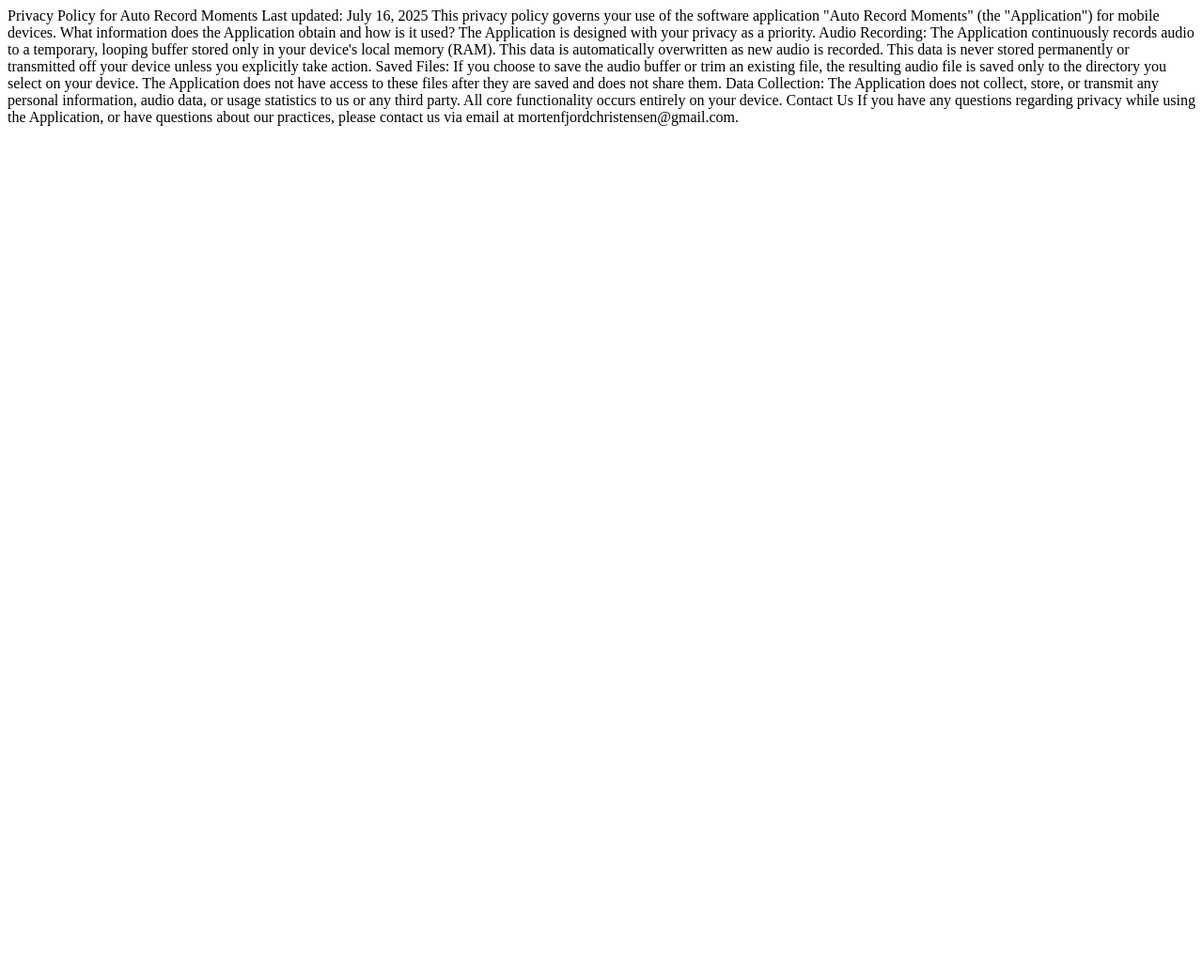
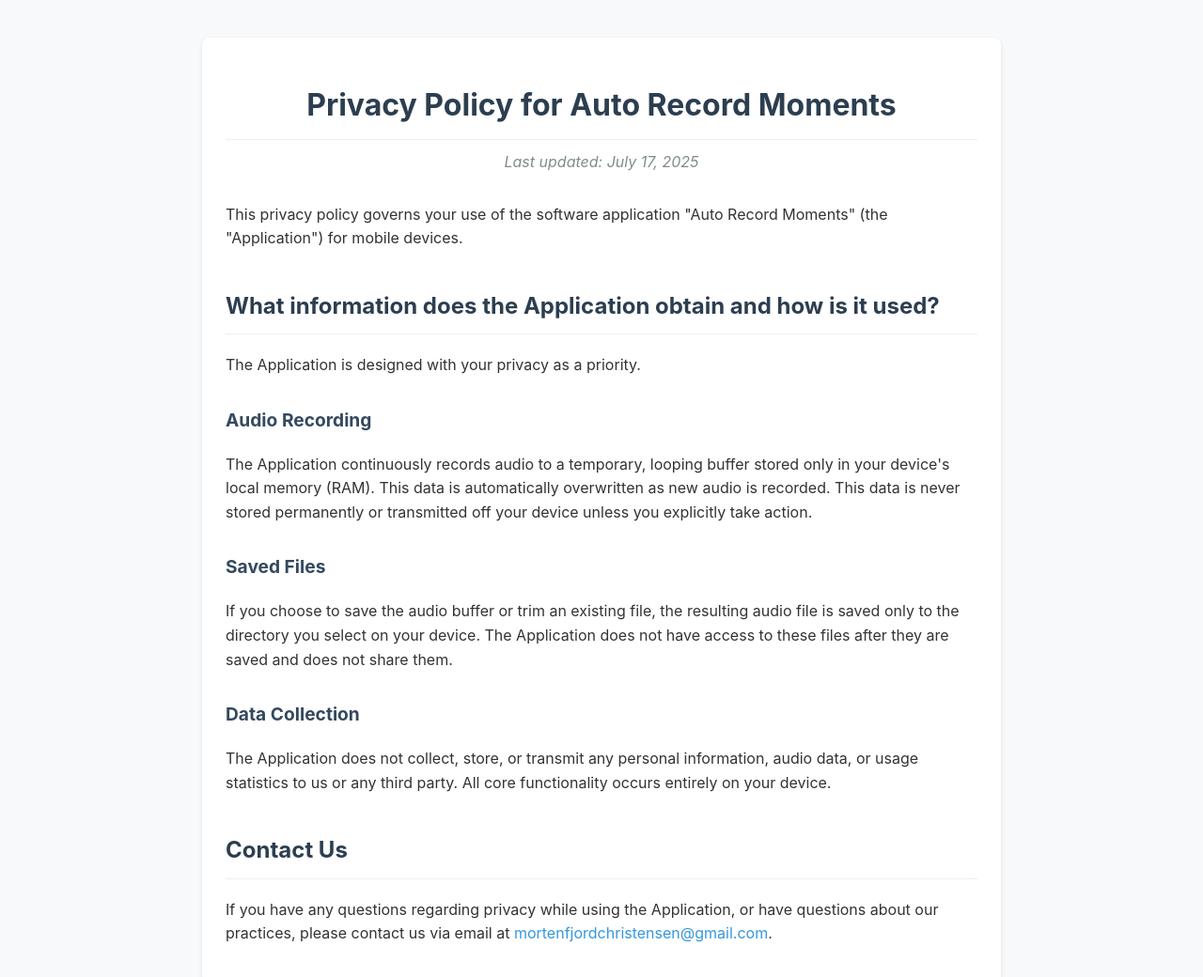
Before and after one commit to mortenfc/AutoRecordMoments, a plain HTML site: page docs/privacy.html in a window 1280 px wide. Shown: the top 1040 px of the page at 94% size. Before the commit the page ends 800 px from the top, so only its background shows below. Drawn offline with Linux system fonts and the light colour scheme.

Commit message:
Fix docs

```diff
--- a/docs/privacy.html
+++ b/docs/privacy.html
@@ -1,16 +1,86 @@
-Privacy Policy for Auto Record Moments
+<!DOCTYPE html>
+<html lang="en">
+<head>
+    <meta charset="UTF-8">
+    <meta name="viewport" content="width=device-width, initial-scale=1.0">
+    <title>Privacy Policy - Auto Record Moments</title>
+    <style>
+        body {
+            font-family: -apple-system, BlinkMacSystemFont, "Segoe UI", Roboto, "Helvetica Neue", Arial, sans-serif;
+            line-height: 1.6;
+            color: #333;
+            background-color: #f8f9fa;
+            margin: 0;
+            padding: 20px;
+        }
+        .container {
+            max-width: 800px;
+            margin: 20px auto;
+            padding: 25px;
+            background-color: #ffffff;
+            border-radius: 8px;
+            box-shadow: 0 2px 4px rgba(0,0,0,0.1);
+        }
+        h1, h2, h3 {
+            color: #2c3e50;
+        }
+        h1 {
+            font-size: 2em;
+            text-align: center;
+            border-bottom: 1px solid #ecf0f1;
+            padding-bottom: 10px;
+        }
+        h2 {
+            font-size: 1.5em;
+            margin-top: 40px;
+            border-bottom: 1px solid #ecf0f1;
+            padding-bottom: 10px;
+        }
+        h3 {
+            font-size: 1.2em;
+            color: #34495e;
+            margin-top: 30px;
+        }
+        p {
+            margin-bottom: 15px;
+        }
+        .last-updated {
+            text-align: center;
+            color: #7f8c8d;
+            font-style: italic;
+            margin-top: -10px;
+            margin-bottom: 30px;
+        }
+        a {
+            color: #3498db;
+            text-decoration: none;
+        }
+        a:hover {
+            text-decoration: underline;
+        }
+    </style>
+</head>
+<body>
+    <div class="container">
+        <h1>Privacy Policy for Auto Record Moments</h1>
+        <p class="last-updated">Last updated: July 17, 2025</p>
 
-Last updated: July 16, 2025
+        <p>This privacy policy governs your use of the software application "Auto Record Moments" (the "Application") for mobile devices.</p>
 
-This privacy policy governs your use of the software application "Auto Record Moments" (the "Application") for mobile devices.
-What information does the Application obtain and how is it used?
+        <h2>What information does the Application obtain and how is it used?</h2>
+        <p>The Application is designed with your privacy as a priority.</p>
 
-The Application is designed with your privacy as a priority.
+        <h3>Audio Recording</h3>
+        <p>The Application continuously records audio to a temporary, looping buffer stored only in your device's local memory (RAM). This data is automatically overwritten as new audio is recorded. This data is never stored permanently or transmitted off your device unless you explicitly take action.</p>
 
-Audio Recording: The Application continuously records audio to a temporary, looping buffer stored only in your device's local memory (RAM). This data is automatically overwritten as new audio is recorded. This data is never stored permanently or transmitted off your device unless you explicitly take action.
+        <h3>Saved Files</h3>
+        <p>If you choose to save the audio buffer or trim an existing file, the resulting audio file is saved only to the directory you select on your device. The Application does not have access to these files after they are saved and does not share them.</p>
 
-Saved Files: If you choose to save the audio buffer or trim an existing file, the resulting audio file is saved only to the directory you select on your device. The Application does not have access to these files after they are saved and does not share them.
+        <h3>Data Collection</h3>
+        <p>The Application does not collect, store, or transmit any personal information, audio data, or usage statistics to us or any third party. All core functionality occurs entirely on your device.</p>
 
-Data Collection: The Application does not collect, store, or transmit any personal information, audio data, or usage statistics to us or any third party. All core functionality occurs entirely on your device.
-Contact Us
-If you have any questions regarding privacy while using the Application, or have questions about our practices, please contact us via email at mortenfjordchristensen@gmail.com.
+        <h2>Contact Us</h2>
+        <p>If you have any questions regarding privacy while using the Application, or have questions about our practices, please contact us via email at <a href="mailto:mortenfjordchristensen@gmail.com">mortenfjordchristensen@gmail.com</a>.</p>
+    </div>
+</body>
+</html>
```
Also changed, not shown: docs/index.html (+49 -2 lines).
